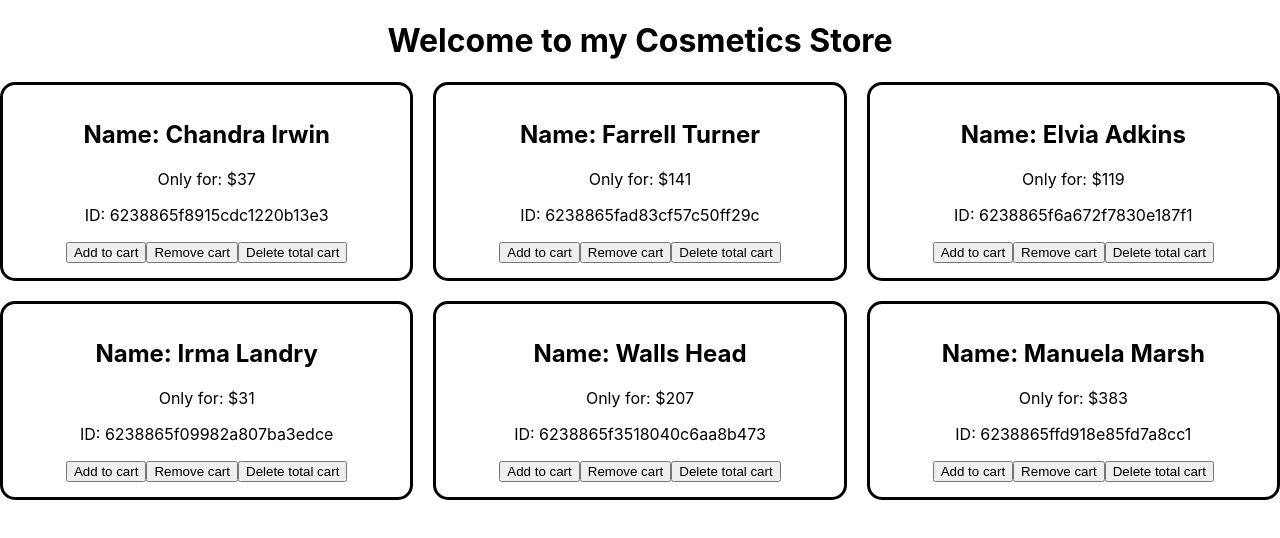
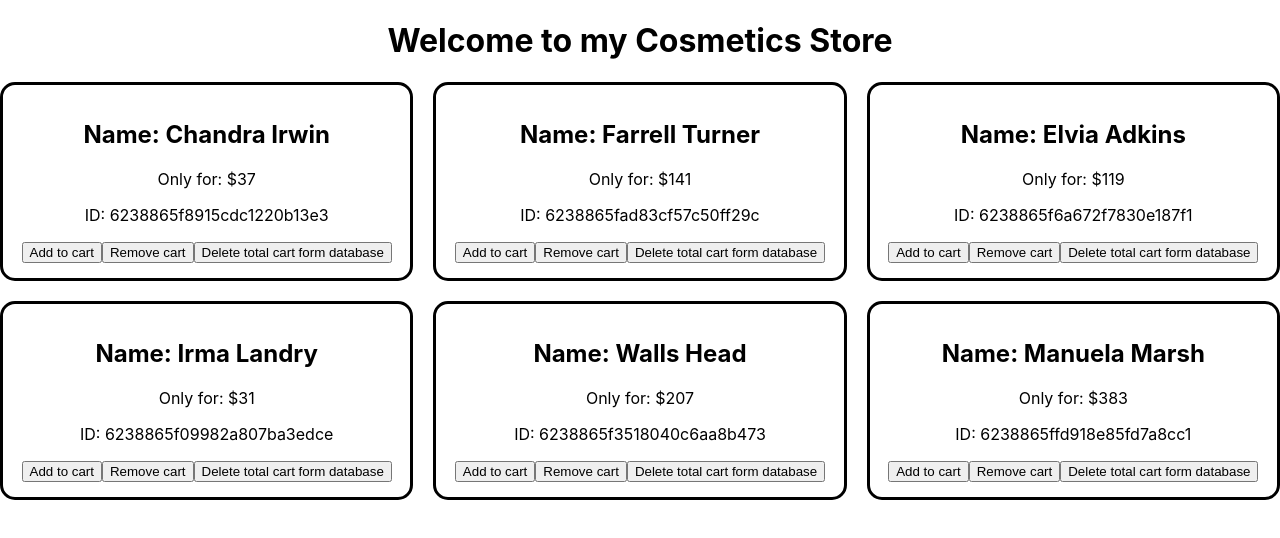
Before and after one commit to sayemhossain/reacr-practice-three, a React (Create React App) app: page / in a window 1280 px wide. Shown: the top 538 px of the page. Built offline with nearby package versions, Linux system fonts and the light colour scheme.

Commit message:
new code added

```diff
--- a/src/Component/Cosmetic/Cosmetic.js
+++ b/src/Component/Cosmetic/Cosmetic.js
@@ -40,7 +40,7 @@ const Cosmetic = (props) => {
       >
         Remove cart
       </button>
-      <button onClick={deleteCart}>Delete total cart</button>
+      <button onClick={deleteCart}>Delete total cart form database</button>
     </div>
   );
 };
```
